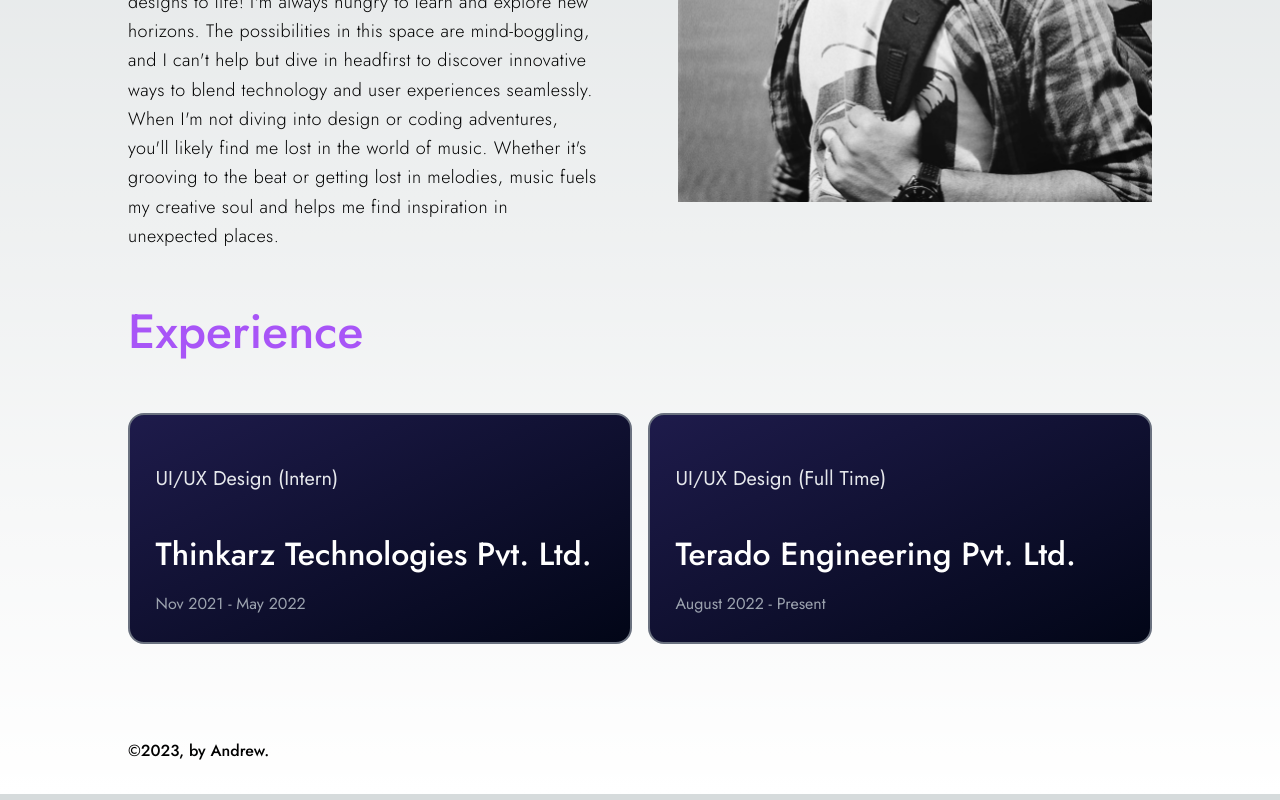
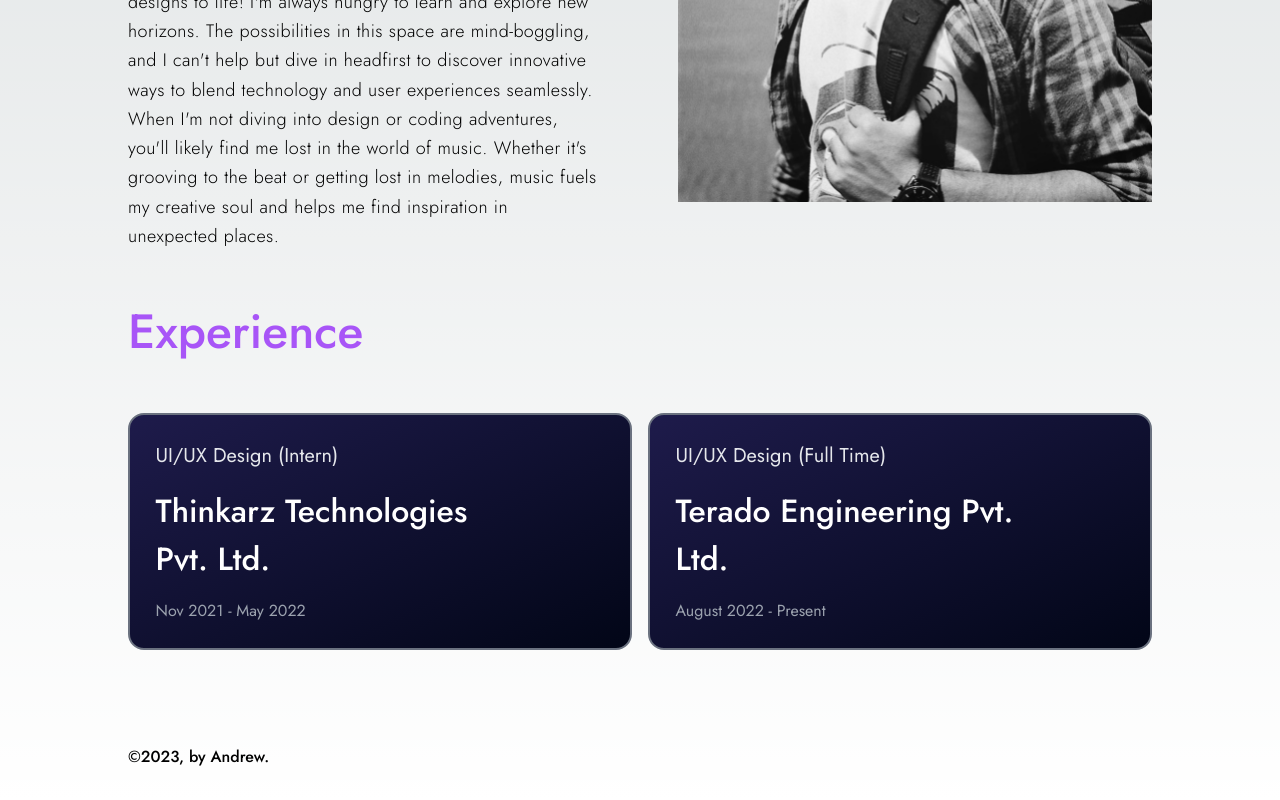
Before and after one commit to Andrew-Monthero/design_portfolio, a Next.js app: page /about in a window 1280 px wide. Shown: the part 638-1438 px from the top of the page. Built offline with nearby package versions, Linux system fonts and the light colour scheme.

Commit message:
eight commit

```diff
--- a/components/Experience.tsx
+++ b/components/Experience.tsx
@@ -3,13 +3,13 @@ const Experience = (props: any) => {
     <div>
       <div className=' w-full '>
         <div className='bg-gradient-to-br from-indigo-950 to-slate-950 rounded-2xl  p-[1.6rem] border-2 border-gray-500'>
-          <h2 className='text-[1.25rem] font-normal text-gray-200 pb-[1rem]'>
+          <p className='text-[1.25rem] font-normal text-gray-200 pb-[1rem]'>
             {props.designation}
-          </h2>
+          </p>
 
-          <h3 className='text-[2rem] font-medium text-white'>
+          <p className='text-[2rem] font-medium text-white max-w-[350px]'>
             {props.company}
-          </h3>
+          </p>
 
           <p className='text-[1rem] text-gray-400 pt-[1rem]'>
             {props.duration}
```
